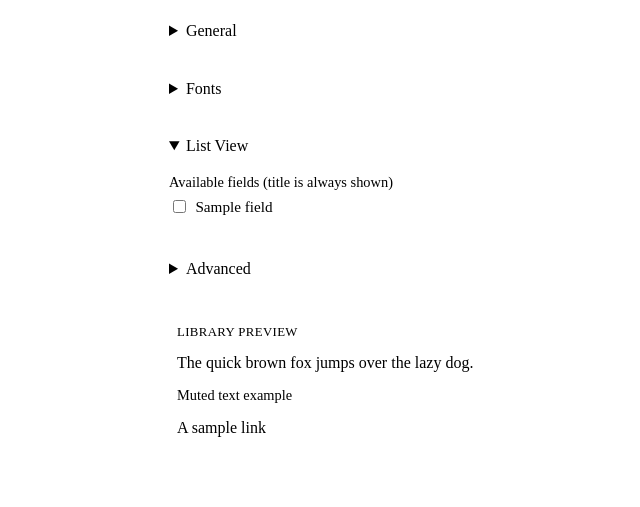
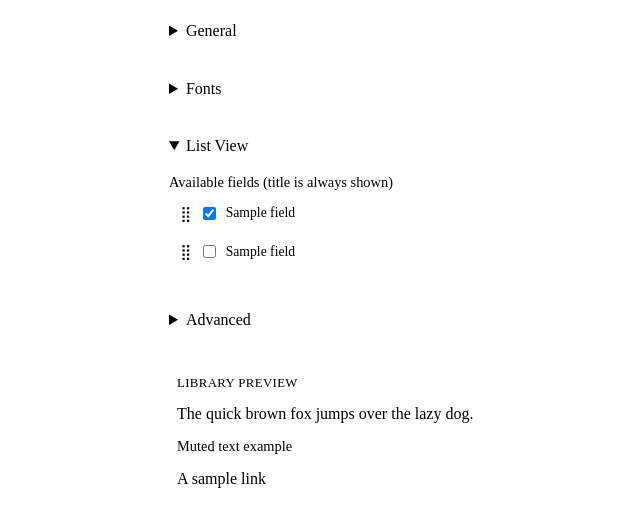
Before and after one commit to Minighost/shelf-mg, a Python web app: template templates/settings.html in a window 1280 px wide, after a click on "List View". Shown: the part 137-644 px from the top of the page, without its empty margins (129-769 px from the left). Run offline with Jinja, Linux system fonts and the light colour scheme; the template is opened without the code that fills it: most values are stand-ins (such as "Sample title", 1, 10 or a date in 2020).

Commit message:
make list-view meta checkboxes sortable

```diff
--- a/static/settings-preview.js
+++ b/static/settings-preview.js
@@ -229,3 +229,70 @@ function initFilterDragDrop() {
 }
 
 document.addEventListener("DOMContentLoaded", initFilterDragDrop);
+
+// Same Pointer Events drag-to-reorder approach as initFilterDragDrop, but
+// for a vertical single-column list (list-view metadata fields) instead of
+// horizontally wrapping chips, so position comparisons use Y instead of X.
+function initListFieldDragDrop() {
+    const list = document.getElementById("list-field-sortable-list");
+    if (!list) return;
+
+    list.addEventListener("pointerdown", (event) => {
+        const handle = event.target.closest(".list-field-drag-handle");
+        if (!handle) return;
+        const item = handle.closest(".list-field-sortable-item");
+        if (!item) return;
+
+        event.preventDefault();
+
+        const rect = item.getBoundingClientRect();
+        const offsetX = event.clientX - rect.left;
+        const offsetY = event.clientY - rect.top;
+
+        const placeholder = document.createElement("li");
+        placeholder.className = "list-field-sortable-item list-field-drop-placeholder";
+        placeholder.style.width = `${rect.width}px`;
+        placeholder.style.height = `${rect.height}px`;
+        item.after(placeholder);
+
+        item.classList.add("dragging");
+        item.style.width = `${rect.width}px`;
+        item.style.left = `${rect.left}px`;
+        item.style.top = `${rect.top}px`;
+
+        item.setPointerCapture(event.pointerId);
+
+        const onMove = (moveEvent) => {
+            item.style.left = `${moveEvent.clientX - offsetX}px`;
+            item.style.top = `${moveEvent.clientY - offsetY}px`;
+
+            const target = document
+                .elementsFromPoint(moveEvent.clientX, moveEvent.clientY)
+                .find((el) => el.classList.contains("list-field-sortable-item") && el !== item && el !== placeholder);
+
+            if (target) {
+                const targetRect = target.getBoundingClientRect();
+                const before = moveEvent.clientY < targetRect.top + targetRect.height / 2;
+                target.parentNode.insertBefore(placeholder, before ? target : target.nextSibling);
+            }
+        };
+
+        const onEnd = () => {
+            item.releasePointerCapture(event.pointerId);
+            item.classList.remove("dragging");
+            item.style.width = "";
+            item.style.left = "";
+            item.style.top = "";
+            placeholder.replaceWith(item);
+            item.removeEventListener("pointermove", onMove);
+            item.removeEventListener("pointerup", onEnd);
+            item.removeEventListener("pointercancel", onEnd);
+        };
+
+        item.addEventListener("pointermove", onMove);
+        item.addEventListener("pointerup", onEnd);
+        item.addEventListener("pointercancel", onEnd);
+    });
+}
+
+document.addEventListener("DOMContentLoaded", initListFieldDragDrop);
--- a/static/style.css
+++ b/static/style.css
@@ -1165,23 +1165,62 @@ html.view-card .card-view-wrapper {
     line-height: 1;
 }
 
-.checkbox-list {
-    display: flex;
-    flex-wrap: wrap;
-    gap: 0.5rem 1.5rem;
-}
-
-.settings-field .checkbox-list-item {
+.list-field-sortable-list {
+    display: flex;
+    flex-direction: column;
+    gap: 0.4rem;
+    list-style: none;
+    padding: 0;
+    margin: 0;
+}
+
+.list-field-sortable-item {
+    display: flex;
+    align-items: center;
+    gap: 0.4rem;
+    background: var(--surface-color);
+    border: 1px solid var(--border-color);
+    border-radius: 4px;
+    padding: 0.4rem 0.6rem;
+    font-size: 0.95em;
+    color: var(--text-color);
+}
+
+.list-field-drag-handle {
+    display: flex;
+    align-items: center;
+    cursor: grab;
+    color: var(--text-muted);
+    touch-action: none;
+    line-height: 1;
+    padding: 0 0.1rem;
+}
+
+.list-field-drag-handle:active {
+    cursor: grabbing;
+}
+
+.list-field-sortable-item.dragging {
+    position: fixed;
+    z-index: 1000;
+    pointer-events: none;
+    box-shadow: 0 4px 12px rgba(0, 0, 0, 0.3);
+}
+
+.list-field-drop-placeholder {
+    background: transparent;
+    border: 1px dashed var(--border-color);
+}
+
+.settings-field .list-field-checkbox-label {
     display: flex;
     align-items: center;
     gap: 0.4rem;
     margin-bottom: 0;
-    color: var(--text-color);
-    font-size: 0.95em;
     width: auto;
 }
 
-.checkbox-list-item input[type="checkbox"] {
+.list-field-checkbox-label input[type="checkbox"] {
     width: auto;
 }
 
--- a/templates/settings.html
+++ b/templates/settings.html
@@ -211,17 +211,31 @@
                 <summary>List View</summary>
                 <div class="settings-field settings-field-grouped">
                     <label>Available fields (title is always shown)</label>
-                    <div class="checkbox-list">
-                        {% for field in list_fields %}
-                            <label class="checkbox-list-item">
-                                <input type="checkbox"
-                                       name="enabled_list_fields"
-                                       value="{{ field.key }}"
-                                       {% if field.key in active_list_field_keys %}checked{% endif %}>
-                                {{ field.label }}
-                            </label>
+                    <ul id="list-field-sortable-list" class="list-field-sortable-list">
+                        {% for field in active_list_fields %}
+                            <li class="list-field-sortable-item" data-key="{{ field.key }}">
+                                <span class="list-field-drag-handle" aria-hidden="true">&#10495;</span>
+                                <label class="list-field-checkbox-label">
+                                    <input type="checkbox"
+                                           name="enabled_list_fields"
+                                           value="{{ field.key }}"
+                                           checked>
+                                    {{ field.label }}
+                                </label>
+                            </li>
                         {% endfor %}
-                    </div>
+                        {% for field in list_fields if field.key not in active_list_fields | map(attribute='key') | list %}
+                            <li class="list-field-sortable-item" data-key="{{ field.key }}">
+                                <span class="list-field-drag-handle" aria-hidden="true">&#10495;</span>
+                                <label class="list-field-checkbox-label">
+                                    <input type="checkbox"
+                                           name="enabled_list_fields"
+                                           value="{{ field.key }}">
+                                    {{ field.label }}
+                                </label>
+                            </li>
+                        {% endfor %}
+                    </ul>
                 </div>
             </details>
         </form>
```
Also changed, not shown: app.py (+3 -5 lines), templates/library.html (+13 -22 lines).
